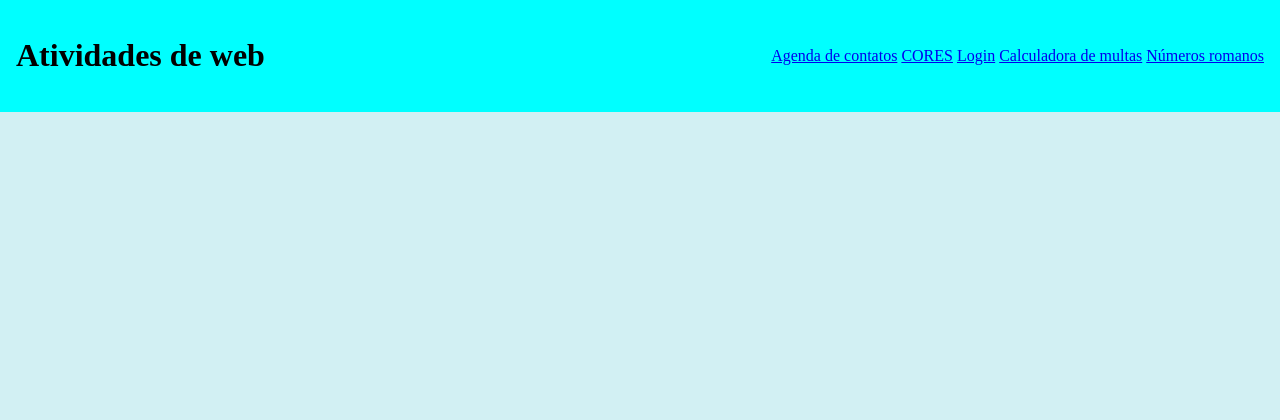
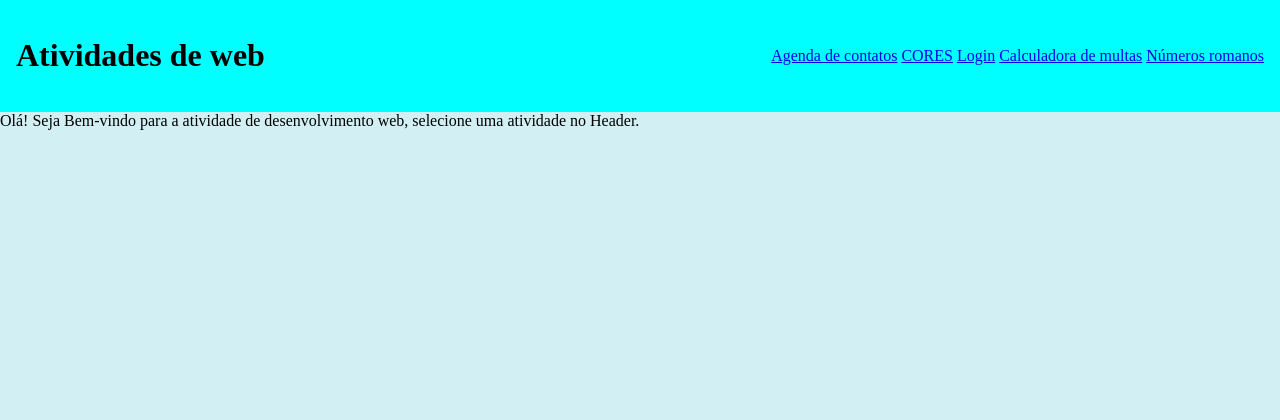
Before and after one commit to Zer0-Zer0/atividade_paranhos_php, a PHP site: page /home/index.php in a window 1280 px wide. Shown: the top 420 px of the page. Run offline with PHP 8.4, Linux system fonts and the light colour scheme.

Commit message:
Wrote some stuff on the home index 	modified:   home/index.php

```diff
--- a/home/index.php
+++ b/home/index.php
@@ -3,16 +3,17 @@
 
 <head>
     <?php
-    include("../_templates/echoer.php");
-    include("../_templates/head.php");
-    head_constructor("inicio");
+        include("../_templates/echoer.php");
+        include("../_templates/head.php");
+        head_constructor("inicio");
     ?>
-
 </head>
 
 <body>
     <?php show("../_templates/header.html"); ?>
-    <main></main>
+    <main>
+        Olá! Seja Bem-vindo para a atividade de desenvolvimento web, selecione uma atividade no Header.
+    </main>
     <?php show("../_templates/footer.html"); ?>
 </body>
 
```
